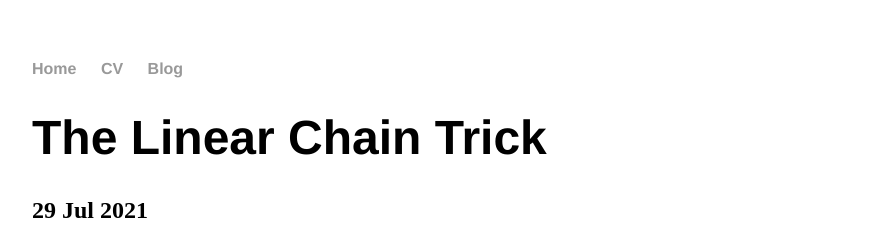
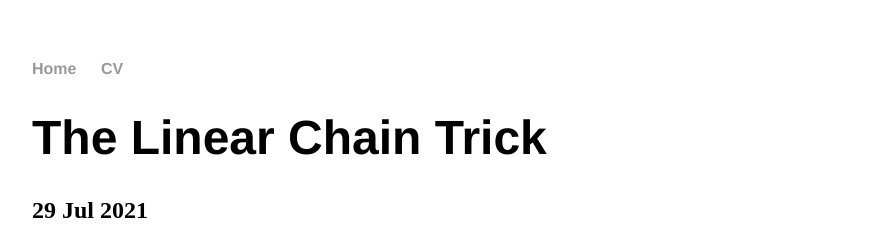
Before and after one commit to G-Shillcock/test.github.io, a Jekyll site: the page built from _posts/2021-07-29-The-Linear-Chain-Trick.md, in a window 1280 px wide. Shown: the top 246 px of the page, without its empty margins (160-1040 px from the left). Built offline with Jekyll 4.4.1, drawn with Linux system fonts in a browser that asks for light colours; our own code applies the rules of GitHub Pages for plain Markdown files.

Commit message:
Update default.html

```diff
--- a/_layouts/default.html
+++ b/_layouts/default.html
@@ -10,7 +10,7 @@
 	    		<ul>
 	        		<li><a href="/">Home</a></li>
 	        		<li><a href="https://g-shillcock.github.io/uploads/CVJan22.pdf" target="_blank">CV</a></li>
-	        		<li><a href="/blog">Blog</a></li>
+	        		<!---<li><a href="/blog">Blog</a></li>--->
 	    		</ul>
 			</nav>
 			<div class="container">
```
